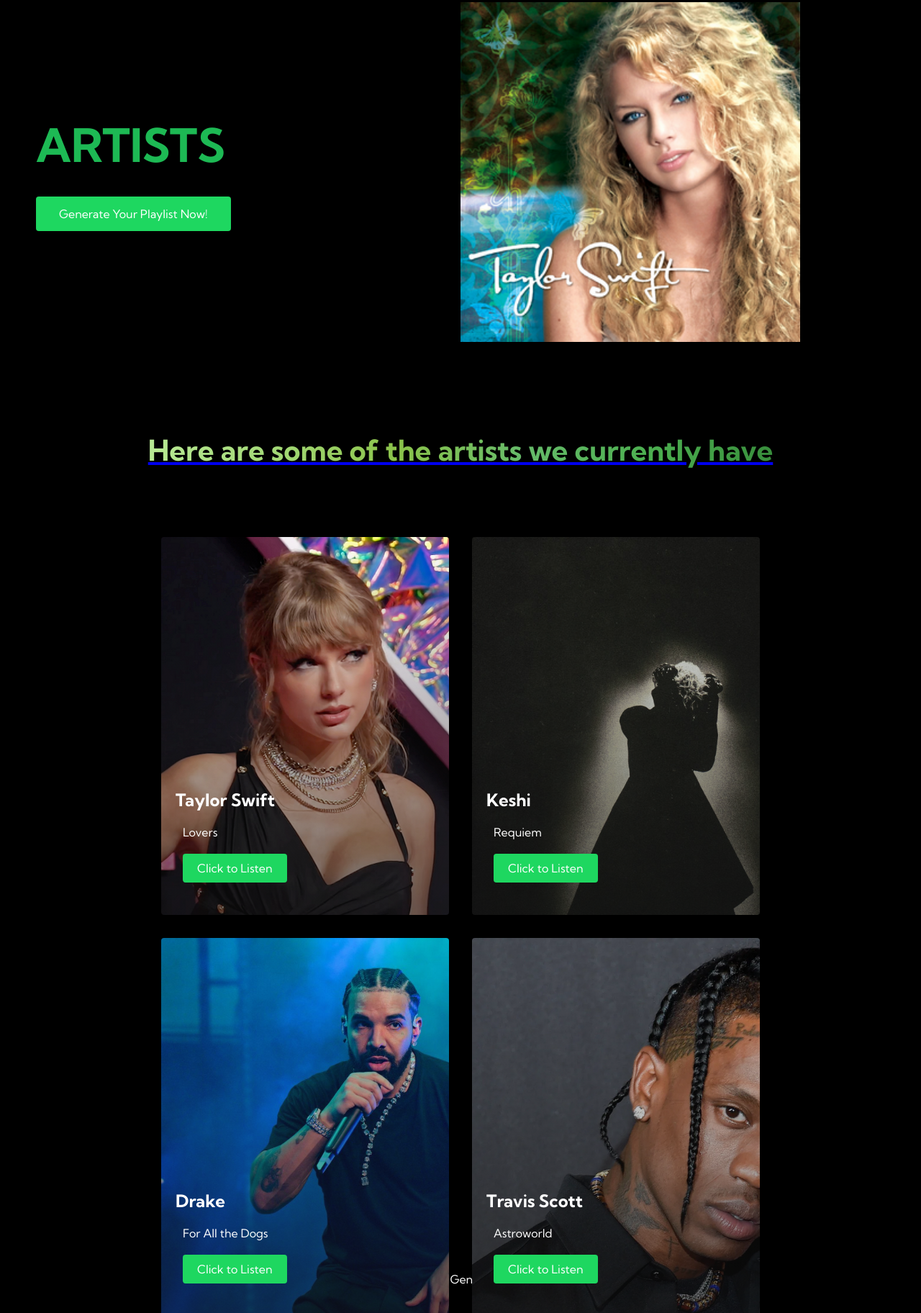
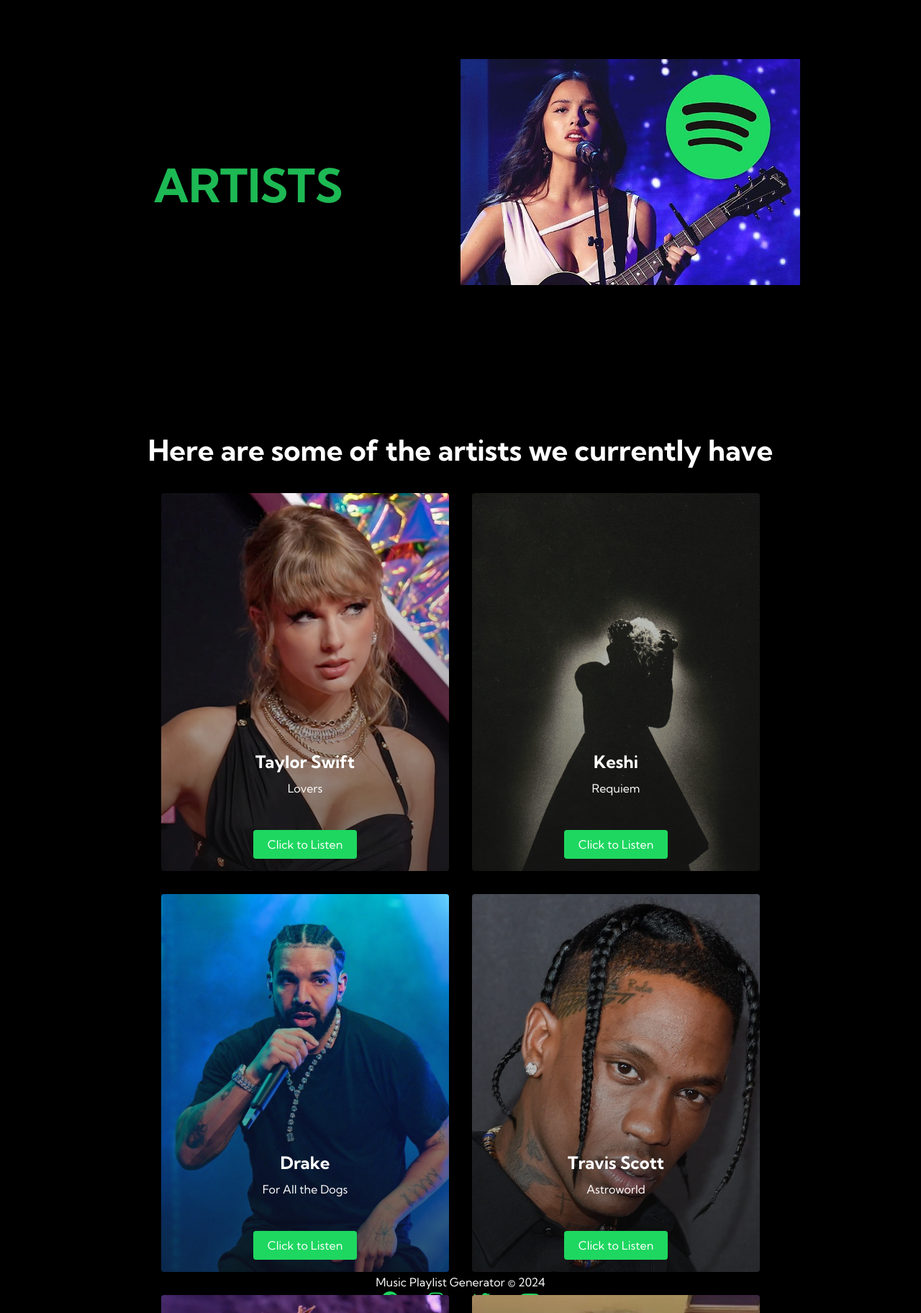
Before and after one commit to ZekuuMatthew/SongPlaylistGenerator, a plain HTML site: page artists.html in a window 1280 px wide. Shown: the part 209-2033 px from the top of the page at 72% size. Drawn offline with Linux system fonts and the light colour scheme.

Commit message:
Changed index, artists html, and styles css

```diff
--- a/artists.html
+++ b/artists.html
@@ -43,11 +43,9 @@
         <div class="main__container">
             <div class="main__content">
                 <h1>ARTISTS</h1>
-                <button class="main__btn"><a href="/">Generate Your Playlist Now!</
-                    a></button>
             </div>
             <div class="main_img--container">
-                <img src="images/taylorswiftartist.png" alt="taylor swift" id="main__img">
+                <img src="images/oliviarodrigo.webp" alt="taylor swift" id="main__img">
             </div>
         </div>
     </div>
@@ -112,7 +110,7 @@
                 </div>
             </div>
         </div>
-        <p class="website__rights">Music Playlist Generator © 2023</p>
+        <p class="website__rights">Music Playlist Generator © 2024</p>
         <div class="social__icons">
             <a href="/" class="social__icon--link"><i class="fab fa-facebook"></i></a>
             <a href="/" class="social__icon--link"><i class="fab fa-instagram"></i></a>
@@ -122,8 +120,6 @@
     </div>
 </div>
 
-<<<<<<< HEAD
+
 </html>
-=======
 </html>
->>>>>>> e0dceeb (Initial commit with all files)
--- a/styles.css
+++ b/styles.css
@@ -5,6 +5,16 @@
     font-family: 'Kumbh Sans', sans-serif;
 
 }
+
+a {
+    text-decoration: none;
+    color: inherit; /* Optional: keeps link color as set by parent or inline */
+}
+
+a:hover {
+    color: #1ED760; /* Optional hover color */
+}
+
 
 .navbar {
     background: #131313;
@@ -194,6 +204,8 @@
     }
 }
 
+/*  Main Section  */
+
 .main {
     background-color: #000;
 }
@@ -221,25 +233,35 @@
     -moz-background-clip: text;
     -webkit-text-fill-color: transparent;
     -moz-text-fill-color: transparent;
+    align-items: center;
+    justify-self: center;
+    text-align: center;
 }
 
 .main__content h2 {
-    font-size: 4rem;
+    font-size: 2rem;
     background-color: #1DB954;
     background-image: linear-gradient(to top, #1ED760 0%,#21d4fd 100%);
     background-size: 100%;
+    font-weight: 500;
     -webkit-background-clip: text;
     -moz-background-clip: text;
     -webkit-text-fill-color: transparent;
     -moz-text-fill-color: transparent;
+    align-items: center;
+    justify-self: center;
+    text-align: center;
 }
 
-.main__content p {
-    margin-top: 1rem;
-    font-size: 2rem;
-    font-weight: 700;
-    color: #1db954;
+.main__content {
+    display: flex;
+    flex-direction: column;
+    align-items: center; /* Centers elements horizontally */
+    justify-content: center; /* Centers elements vertically */
+    text-align: center;
+    margin-top: 2rem; /* Adds space from the top, if needed */
 }
+
 
 .main__btn {
     font-size: 1rem;
@@ -253,6 +275,9 @@
     position: relative;
     transition: all 0.3s;
     outline: none;
+    align-items: center;
+    justify-self: center;
+    text-align: center;
 }
 
 .main__btn a {
@@ -260,6 +285,9 @@
     z-index: 2;
     color: #fff;
     text-decoration: none;
+    align-items: center;
+    justify-self: center;
+    text-align: center;
 }
 
 .main__btn:after {
@@ -367,24 +395,27 @@
 }
 
 .services h1 {
-    background-color: #b8e994;
+    background-color: #fff;
+    text-decoration: none;
     background-image: linear-gradient(
     to right,
     #b8e994 0%,
-    #a3d977 20%,
+
+    /*#a3d977 20%,
     #8bc34a 40%,
     #66bb6a 60%,
     #4caf50 80%,
-    #388e3c 100%
+    #388e3c 100%*/
 );
     background-size: 100%;
-    margin-bottom: 5rem;
+    margin-bottom: 1.2rem;
     font-size: 2.5rem;
     -webkit-background-clip: text;
     -moz-background-clip: text;
     -webkit-text-fill-color: transparent;
     -moz-text-fill-color: transparent;
 }
+
 
 .services__container {
     display: flex;
@@ -401,10 +432,16 @@
         to bottom,
         rgba(0,0,0,0) 0%,
         rgba(17, 17, 17, 0.6) 100%
-        ), url('/images/tayswift.png');
+    ), url('/images/tayswift.png');
     background-size: cover;
+    background-position: center;
     position: relative;
     color: #fff;
+    display: flex;
+    flex-direction: column;
+    align-items: center;
+    justify-content: center;
+    text-align: center;
 }
 
 .services__card:nth-child(2) {
@@ -413,6 +450,8 @@
         rgba(0,0,0,0) 0%,
         rgba(17, 17, 17, 0.6) 100%
         ), url('/images/keshi.jpeg');
+        background-size: cover;
+        background-position: center;
 }
 
 .services__card:nth-child(3) {
@@ -421,6 +460,8 @@
         rgba(0,0,0,0) 0%,
         rgba(17, 17, 17, 0.6) 100%
         ), url('/images/drakenew.jpg');
+        background-size: cover;
+        background-position: center;
 }
 
 .services__card:nth-child(4) {
@@ -429,6 +470,8 @@
         rgba(0,0,0,0) 0%,
         rgba(17, 17, 17, 0.6) 100%
         ), url('/images/travypatty.webp');
+        background-size: cover;
+        background-position: center;
 }
 
 .services__card:nth-child(5) {
@@ -437,6 +480,8 @@
         rgba(0,0,0,0) 0%,
         rgba(17, 17, 17, 0.6) 100%
         ), url('/images/juice.webp');
+    background-size: cover;
+    background-position: center;
 }
 
 .services__card:nth-child(6) {
@@ -445,34 +490,42 @@
         rgba(0,0,0,0) 0%,
         rgba(17, 17, 17, 0.6) 100%
         ), url('/images/cutie.jpg');
+        background-size: cover;
+        background-position: center;
 }
 
 
 
-.services h2 {
+.services__card h2 {
     position: absolute;
     top: 350px;
-    left: 20px;
+    left: 50%; /* Moves the element to the center horizontally */
+    transform: translateX(-50%); /* Centers the element by moving it left by half of its width */
+    margin: 0.5rem 0;
+    text-align: center;
 }
 
 .services__card p {
     position: absolute;
     top: 400px;
-    left: 30px;
+    left: 50%; /* Moves the element to the center horizontally */
+    transform: translateX(-50%); /* Centers the element by moving it left by half of its width */
+    text-align: center;
 }
 
+
 .services__card button {
-    color: #fff;
     padding: 10px 20px;
     border: none;
     outline: none;
     border-radius: 4px;
     background: #1ED760;
-    position: absolute;
-    top: 440px;
-    left: 30px;
+    color: #fff;
     font-size: 1rem;
     cursor: pointer;
+    text-align: center;
+    margin-top: 450px; /* Pushes button to the bottom */
+    align-self: center; /* Centers button horizontally */
 }
 
 .services__card:hover {
@@ -500,15 +553,21 @@
         font-size: 1.2rem;
     }
 
+    services__card {
+        width: calc(100% / 2 - 1rem); /* Two cards per row on medium screens */
+    }
+}
+
+@media screen and (max-width: 480px) {
     .services__card {
-        width: 300px;
+        width: 100%; /* Full width on small screens */
     }
 }
 
 /* Footer CSS */
 .footer__container {
     background-color: #000;
-    padding: 5rem 0;
+    padding: 4rem 0;
     display: flex;
     flex-direction: column;
     justify-content: center;
@@ -538,9 +597,9 @@
 .footer__link--items {
     display: flex;
     flex-direction: column;
-    align-items: flex-start;
-    margin: 16px;
-    text-align: left;
+    align-items: center;
+    margin: 30px;
+    text-align: center;
     width: 160px;
     box-sizing: border-box;
 }
```
Also changed, not shown: index.html (+21 -43 lines), images/oliviarodrigo.webp (added).
